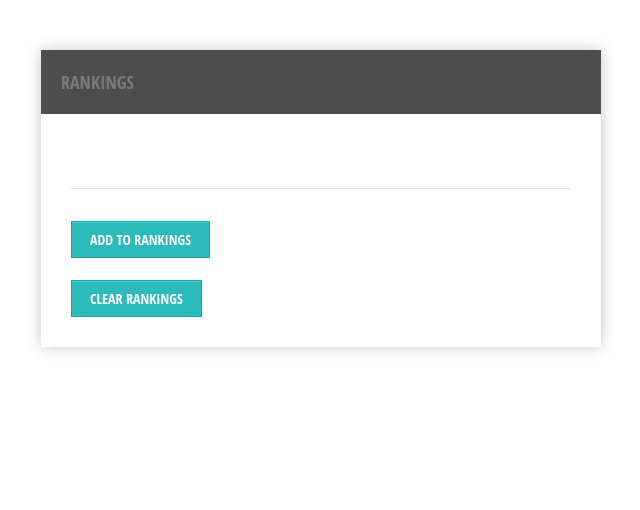
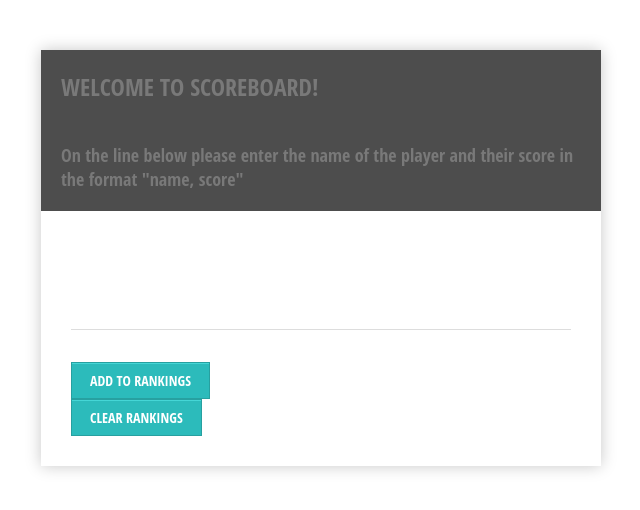
Before and after one commit to wilhsie/scoreboard, a plain HTML site: page index.html in a window 1280 px wide. Shown: the whole page, without its empty margins (319-959 px from the left). Drawn offline with nearby package versions, Linux system fonts and the light colour scheme.

Commit message:
updates to css & html

```diff
--- a/css/main.css
+++ b/css/main.css
@@ -18,11 +18,21 @@ h1 {
     text-transform: uppercase;
     font-family: 'Open Sans Condensed', sans-serif;
     color: #797979;
+    font-size: 24px;
+    font-weight: 100;
+    padding: 20px;
+    margin: -30px -30px 30px -30px;
+}
+h2 {
+    background: #4D4D4D;
+    font-family: 'Open Sans Condensed', sans-serif;
+    color: #797979;
     font-size: 18px;
     font-weight: 100;
     padding: 20px;
     margin: -30px -30px 30px -30px;
 }
+
 
 input[type="text"] {
     box-sizing: border-box;
@@ -64,13 +74,6 @@ button:hover {
 div {
     width: 200px;
 }
-
-h2 {
-    font: 400 40px/1.5 Helvetica, Verdana, sans-serif;
-    margin: 0;
-    padding: 0;
-}
-
 ul {
     list-style-type: none;
     margin: 0;
--- a/index.html
+++ b/index.html
@@ -3,17 +3,19 @@
 
 <head>
     <meta charset="utf-8">
-    <title>EverQuoteTest</title>
+    <title>Scoreboard</title>
     <link rel="stylesheet" href="css/main.css">
 </head>
 
 <body>
-    <h1>Rankings</h1>
+    <h1>Welcome to Scoreboard!</h1>
+    <h2>On the line below please enter the name of the player and their score in the format "name, score"</h2>
+    <br>
+    <ul id="rankings" class="list"></ul>
+    <br>
     <input type="text" value="" id="text_input">
     <br>
     <button id="add" onclick="addToRankings()">Add To Rankings</button>
-    <br>
-    <ul id="rankings" class="list"></ul>
     <br>
     <button id="clear" onclick="clearRankings()">Clear Rankings</button>
     <script src="http://cdnjs.cloudflare.com/ajax/libs/jquery/2.0.3/jquery.min.js"></script>
```
